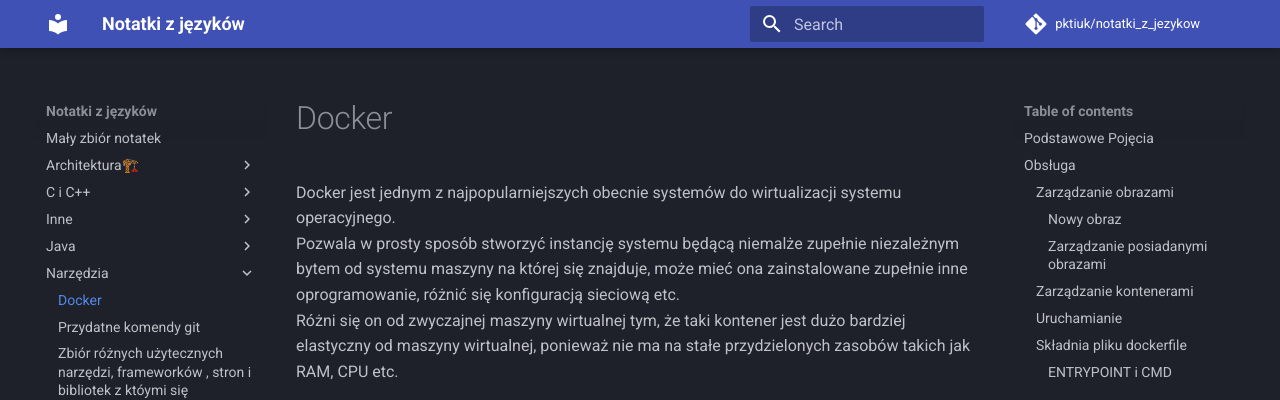
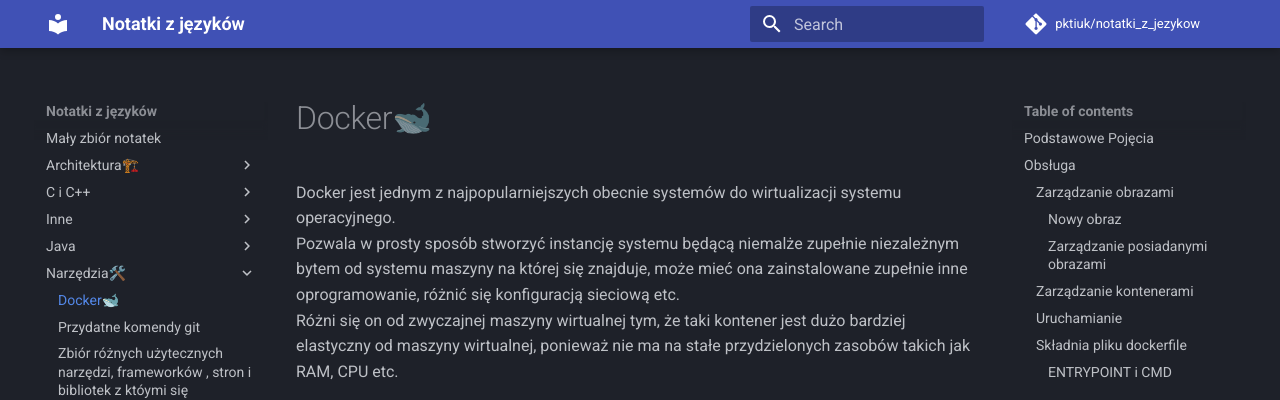
Before and after one commit to pktiuk/notatki_z_jezykow, an MkDocs documentation site: the page built from docs/Narzędzia🛠️/docker.md, in a window 1280 px wide and 900 px high. Shown: the top 400 px of the window. Built offline with MkDocs 1.6.1 and Material for MkDocs 9.7.7, drawn with Linux system fonts in a browser that asks for light colours; comment, search, counter and statistics services are not loaded.

Commit message:
Dodanie emotek

```diff
--- a/docs/Narzędzia/docker.md
+++ b/docs/Narzędzia🛠️/docker.md
@@ -1,4 +1,4 @@
-# Docker
+# Docker🐋
 
 Docker jest jednym z najpopularniejszych obecnie systemów do wirtualizacji systemu operacyjnego.
 Pozwala w prosty sposób stworzyć instancję systemu będącą niemalże zupełnie niezależnym bytem od systemu maszyny na której się znajduje, może mieć ona zainstalowane zupełnie inne oprogramowanie, różnić się konfiguracją sieciową etc.
```
Also changed, not shown: docs/Narzędzia🛠️/git.md (renamed from docs/Narzędzia/git.md), docs/Narzędzia🛠️/narzedzia.md (renamed from docs/Narzędzia/narzedzia.md).
